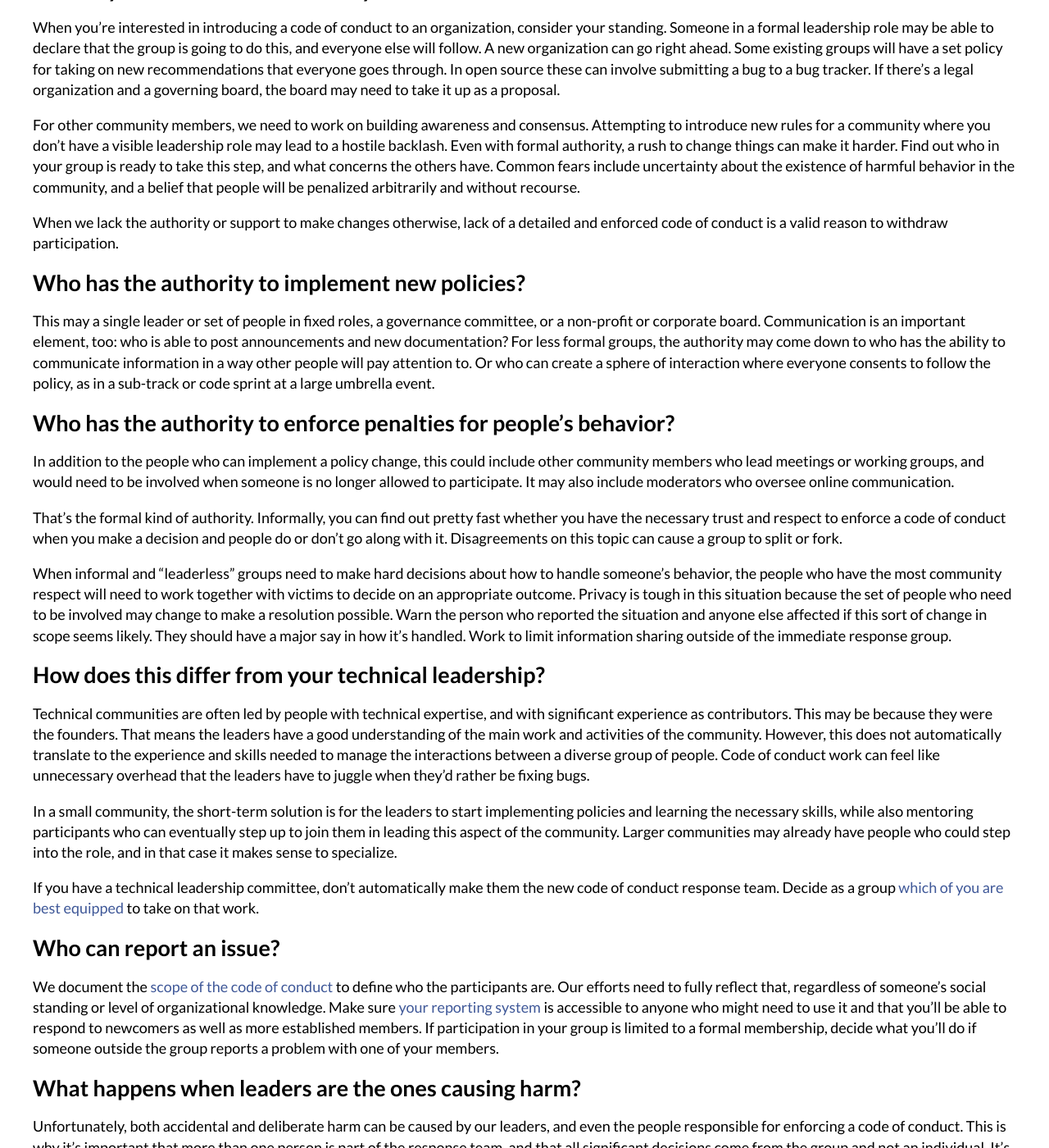
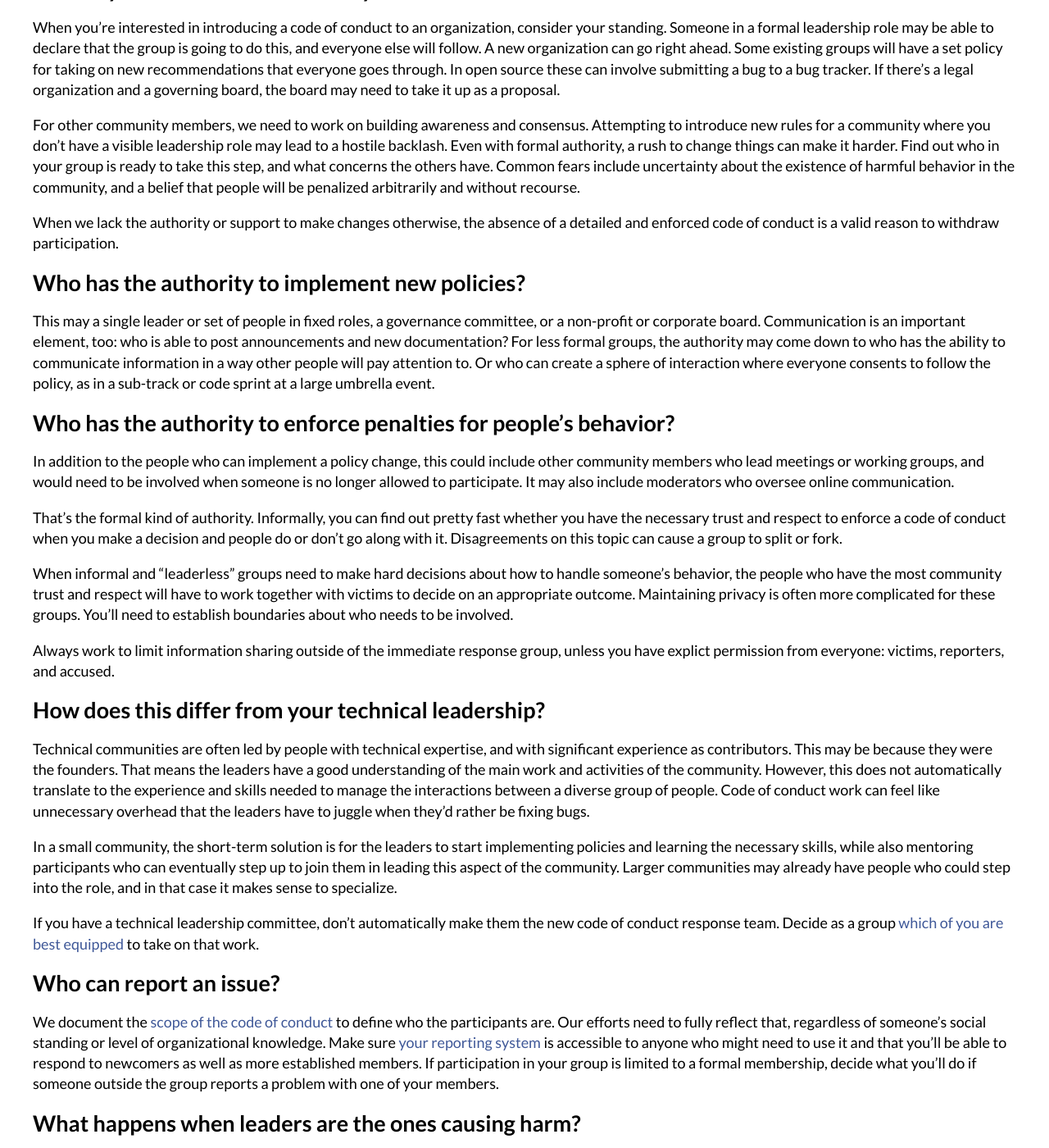
Before and after one commit to safetyfirstpdx/safetyfirstpdx.github.io, a Jekyll site: the page built from resources/governance.md, in a window 1280 px wide and 1400 px high, scrolled down 428 px. Shown: the whole window at 82% size. Built offline with Jekyll 4.4.1, drawn with Linux system fonts in a browser that asks for light colours; nearby versions of some CDN libraries; some of the changed text lies outside the part shown.

Commit message:
Clarifying the governance section on actions taken by informal groups.

```diff
--- a/resources/governance.md
+++ b/resources/governance.md
@@ -13,7 +13,7 @@ When you're interested in introducing a code of conduct to an organization, cons
 
 For other community members, we need to work on building awareness and consensus. Attempting to introduce new rules for a community where you don't have a visible leadership role may lead to a hostile backlash. Even with formal authority, a rush to change things can make it harder. Find out who in your group is ready to take this step, and what concerns the others have. Common fears include uncertainty about the existence of harmful behavior in the community, and a belief that people will be penalized arbitrarily and without recourse.
 
-When we lack the authority or support to make changes otherwise, lack of a detailed and enforced code of conduct is a valid reason to withdraw participation.
+When we lack the authority or support to make changes otherwise, the absence of a detailed and enforced code of conduct is a valid reason to withdraw participation.
 
 ## Who has the authority to implement new policies?
 
@@ -25,7 +25,9 @@ In addition to the people who can implement a policy change, this could include
 
 That's the formal kind of authority. Informally, you can find out pretty fast whether you have the necessary trust and respect to enforce a code of conduct when you make a decision and people do or don't go along with it. Disagreements on this topic can cause a group to split or fork.
 
-When informal and "leaderless" groups need to make hard decisions about how to handle someone's behavior, the people who have the most community respect will need to work together with victims to decide on an appropriate outcome. Privacy is tough in this situation because the set of people who need to be involved may change to make a resolution possible. Warn the person who reported the situation and anyone else affected if this sort of change in scope seems likely. They should have a major say in how it's handled. Work to limit information sharing outside of the immediate response group.
+When informal and "leaderless" groups need to make hard decisions about how to handle someone's behavior, the people who have the most community trust and respect will have to work together with victims to decide on an appropriate outcome. Maintaining privacy is often more complicated for these groups. You'll need to establish boundaries about who needs to be involved.
+
+Always work to limit information sharing outside of the immediate response group, unless you have explict permission from everyone: victims, reporters, and accused.
 
 ## How does this differ from your technical leadership?
 
```
Also changed, not shown: other parts of resources/governance.md (+1 -1 lines).
